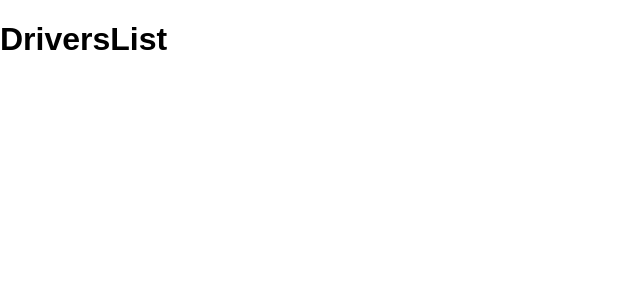
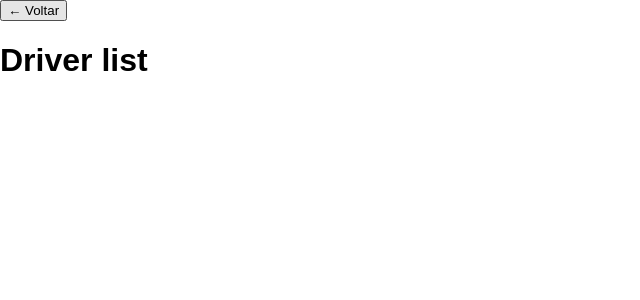
Before and after one commit to MrBunnyGif/fatec-piriuber, a React (Create React App) app: page /drivers-list in a window 1280 px wide. Shown: the top 300 px of the page, without its empty margins (0-640 px from the left). Built offline with nearby package versions, Linux system fonts and the light colour scheme.

Commit message:
Updates Parents routes with previousbutton

```diff
--- a/src/pages/private/Parents/DriverContact.js
+++ b/src/pages/private/Parents/DriverContact.js
@@ -1,2 +1,9 @@
-import React from 'react'
-export default () => <h1>Driver contact</h1>
+import React, { Fragment } from 'react'
+import PreviousButton from '../../../components/PreviousButton'
+
+export default () => (
+	<Fragment>
+		<PreviousButton />
+		<h1>Driver contact</h1>
+	</Fragment>
+)
--- a/src/pages/private/Parents/DriversList.js
+++ b/src/pages/private/Parents/DriversList.js
@@ -1,2 +1,9 @@
-import React from 'react'
-export default () => <h1>DriversList</h1>
+import React, { Fragment } from 'react'
+import PreviousButton from '../../../components/PreviousButton'
+
+export default () => (
+	<Fragment>
+		<PreviousButton />
+		<h1>Driver list</h1>
+	</Fragment>
+)
--- a/src/pages/private/Parents/FindChildren.js
+++ b/src/pages/private/Parents/FindChildren.js
@@ -1,2 +1,9 @@
-import React from 'react'
-export default () => <h1>Find Children</h1>
+import React, { Fragment } from 'react'
+import PreviousButton from '../../../components/PreviousButton'
+
+export default () => (
+	<Fragment>
+		<PreviousButton />
+		<h1>Find Children</h1>
+	</Fragment>
+)
--- a/src/pages/private/Parents/Profile.js
+++ b/src/pages/private/Parents/Profile.js
@@ -1,2 +1,9 @@
-import React from 'react'
-export default () => <h1>Parents contact</h1>
+import React, { Fragment } from 'react'
+import PreviousButton from '../../../components/PreviousButton'
+
+export default () => (
+	<Fragment>
+		<PreviousButton />
+		<h1>profile</h1>
+	</Fragment>
+)
```
